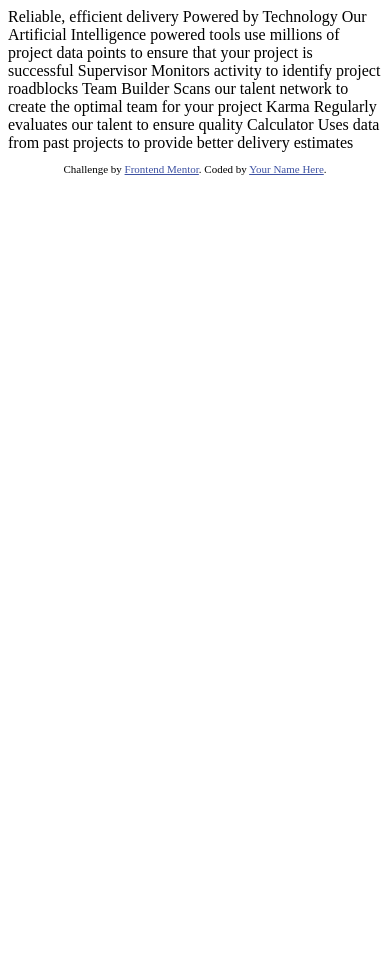
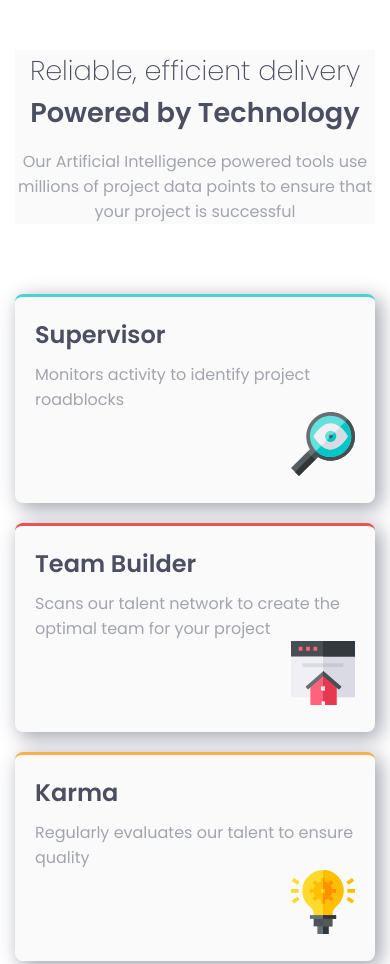
Before and after one commit to AndresRicardo/four-card-feature-section-master, a plain HTML site: page index.html in a window 390 px wide. Shown: the top 964 px of the page. Before the commit the page ends 844 px from the top, so only its background shows below. Drawn offline with Linux system fonts and the light colour scheme.

Commit message:
mobile version ok

```diff
--- a/index.html
+++ b/index.html
@@ -1,45 +1,66 @@
 <!DOCTYPE html>
 <html lang="en">
+
 <head>
   <meta charset="UTF-8">
-  <meta name="viewport" content="width=device-width, initial-scale=1.0"> <!-- displays site properly based on user's device -->
+  <meta name="viewport" content="width=device-width, initial-scale=1.0">
+  <!-- displays site properly based on user's device -->
 
+  <link rel="stylesheet" href="style.css">
   <link rel="icon" type="image/png" sizes="32x32" href="./images/favicon-32x32.png">
+  <link rel="preconnect" href="https://fonts.googleapis.com">
+  <link rel="preconnect" href="https://fonts.gstatic.com" crossorigin>
+  <link href="https://fonts.googleapis.com/css2?family=Poppins:wght@200;400;600&display=swap" rel="stylesheet">
 
   <title>Frontend Mentor | Four card feature section</title>
 
-  <!-- Feel free to remove these styles or customise in your own stylesheet 👍 -->
-  <style>
-    .attribution { font-size: 11px; text-align: center; }
-    .attribution a { color: hsl(228, 45%, 44%); }
-  </style>
 </head>
+
 <body>
+  <div class="container">
+    <header class="page-header">
+      <h1 id="header-tittle">Reliable, efficient delivery <b>Powered by Technology</b></h1>
+      <p class="header-text">Our Artificial Intelligence powered tools use millions of project data points to ensure
+        that your project is successful</p>
+    </header>
 
-  Reliable, efficient delivery
-  Powered by Technology
+    <section class="cards">
+      <article class="card" id="supervisor">
+        <h2 class="card-tittle">Supervisor</h2>
+        <p class="card-text">Monitors activity to identify project roadblocks</p>
+        <div class="card-image"><img class="image" src="images/icon-supervisor.svg" alt="images/icon-supervisor.svg">
+        </div>
+      </article>
 
-  Our Artificial Intelligence powered tools use millions of project data points
-  to ensure that your project is successful
+      <article class="card" id="team-builder">
+        <h2 class="card-tittle">Team Builder</h2>
+        <p class="card-text"> Scans our talent network to create the optimal team for your project</p>
+        <div class="card-image"><img class="image" src="images/icon-team-builder.svg" alt="images/icon-team-builder.svg">
+          </div>
+      </article>
 
-  Supervisor
-  Monitors activity to identify project roadblocks
+      <article class="card" id="karma">
+        <h2 class="card-tittle">Karma</h2>
+        <p class="card-text"> Regularly evaluates our talent to ensure quality</p>
+        <div class="card-image"><img class="image" src="images/icon-karma.svg" alt="images/icon-karma.svg">
+        </div>
+      </article>
 
-  Team Builder
-  Scans our talent network to create the optimal team for your project
-
-  Karma
-  Regularly evaluates our talent to ensure quality
-
-  Calculator
-  Uses data from past projects to provide better delivery estimates
-
+      <article class="card" id="calculator">
+        <h2 class="card-tittle">Calculator</h2>
+        <p class="card-text"> Uses data from past projects to provide better delivery estimates</p>
+        <div class="card-image"><img class="image" src="images/icon-calculator.svg" alt="images/icon-calculator.svg">
+        </div>
+      </article>
+    </section>
+  </div>
 
   <footer>
     <p class="attribution">
       Challenge by <a href="https://www.frontendmentor.io?ref=challenge" target="_blank">Frontend Mentor</a>.
-      Coded by <a href="#">Your Name Here</a>.
+      Coded by <a href="#">Richi</a>.
     </p>
   </footer>
 </body>
+
 </html>
--- /dev/null
+++ b/style.css
@@ -0,0 +1,125 @@
+:root{
+                /*Layouts*/
+    --size-Mobile: 375px;
+    --size-Desktop: 1440px;
+
+                /*Primary Colors*/
+    --color-Red: hsl(0, 78%, 62%);
+    --color-Cyan: hsl(180, 62%, 55%);
+    --color-Orange: hsl(34, 97%, 64%);
+    --color-Blue: hsl(212, 86%, 64%);
+
+                /*Neutral Colors*/
+    --color-Very-Dark-Blue: hsl(234, 12%, 34%);
+    --color-Grayish-Blue: hsl(229, 6%, 66%);
+    --color-Very-Light-Gray: hsl(0, 0%, 98%);
+
+                /*Typography*/
+    --size-Font-size: 15px;
+
+                /*Fonts*/
+
+/*- Family: [Poppins](https://fonts.google.com/specimen/Poppins)
+- Weights: 200, 400, 600*/
+}
+
+*{
+    box-sizing: border-box;
+    margin: 0px;
+    padding: 0px;
+}
+
+body{
+    display: flex;
+    flex-direction: column;
+    justify-content: center;
+    align-items: center;
+    min-height: 100vh;
+    min-width: 100vw;
+
+    /* background-color: violet; */
+}
+
+.container{
+    width: 375px;
+    min-height: 100vh;
+    display: flex;
+    flex-direction: column;
+    align-items: center;
+    font-family: 'Poppins', sans-serif;
+    font-weight: 200;
+    color: var(--color-Grayish-Blue);
+
+
+    /* background-color: aqua; */
+}
+
+.page-header{                   /*header*/
+    width: 360px;
+    margin: 50px 0px 40px 0px;
+    background-color: var(--color-Very-Light-Gray);
+    text-align: center;
+}
+
+h1{
+    font-size: 1.7em;
+    font-weight: 200;
+    padding-bottom: 15px;
+    color: var(--color-Very-Dark-Blue);
+}
+
+p{
+    font: var(--size-Font-size);
+    font-weight: 400;
+}
+
+.cards{                         /*section*/
+    margin: 10px 0px;
+
+    /* background-color: var(--color-Very-Light-Gray); */
+}
+
+.card{
+    width: 360px;
+    margin: 20px 0px;
+    padding: 20px;
+    border-radius: 0.5em;
+    border-top: solid;
+    display: flex;
+    flex-direction: column;
+    box-shadow: 5px 5px 20px 1px var(--color-Grayish-Blue);
+
+    background-color: var(--color-Very-Light-Gray);
+}
+
+.card .card-tittle{
+    color: var(--color-Very-Dark-Blue);
+    margin-bottom: 10px;
+}
+
+.card .card-image{
+    align-self: flex-end;
+}
+
+#supervisor{
+    border-color: var(--color-Cyan);
+}
+#team-builder{
+    border-color: var(--color-Red);
+}
+#karma{
+    border-color: var(--color-Orange);
+}
+#calculator{
+    border-color: var(--color-Blue);
+}
+
+.attribution{
+    display: inline-block;
+    align-self: flex-end;
+
+}
+
+@media(min-width: var(--size-Mobile)){
+
+}
```
